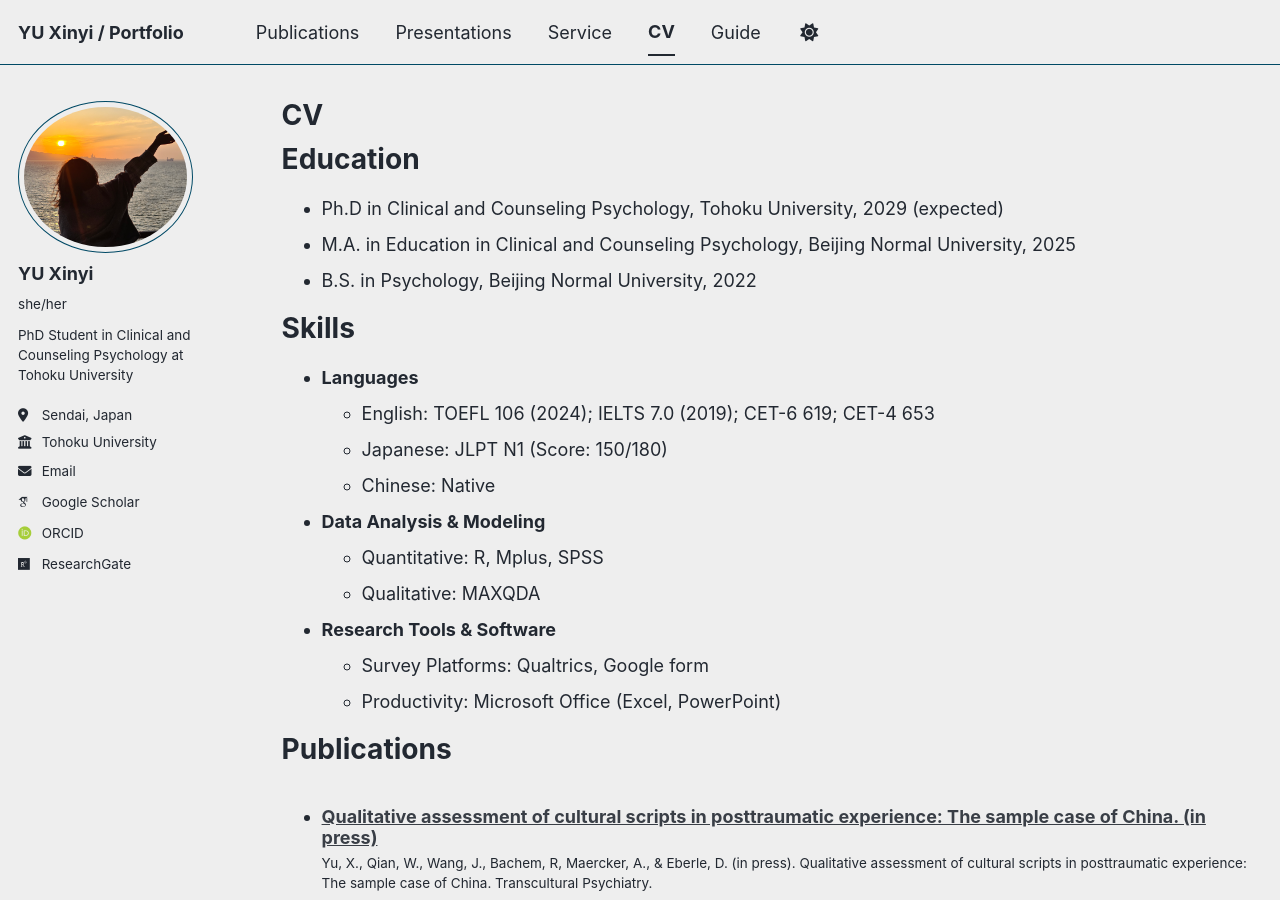
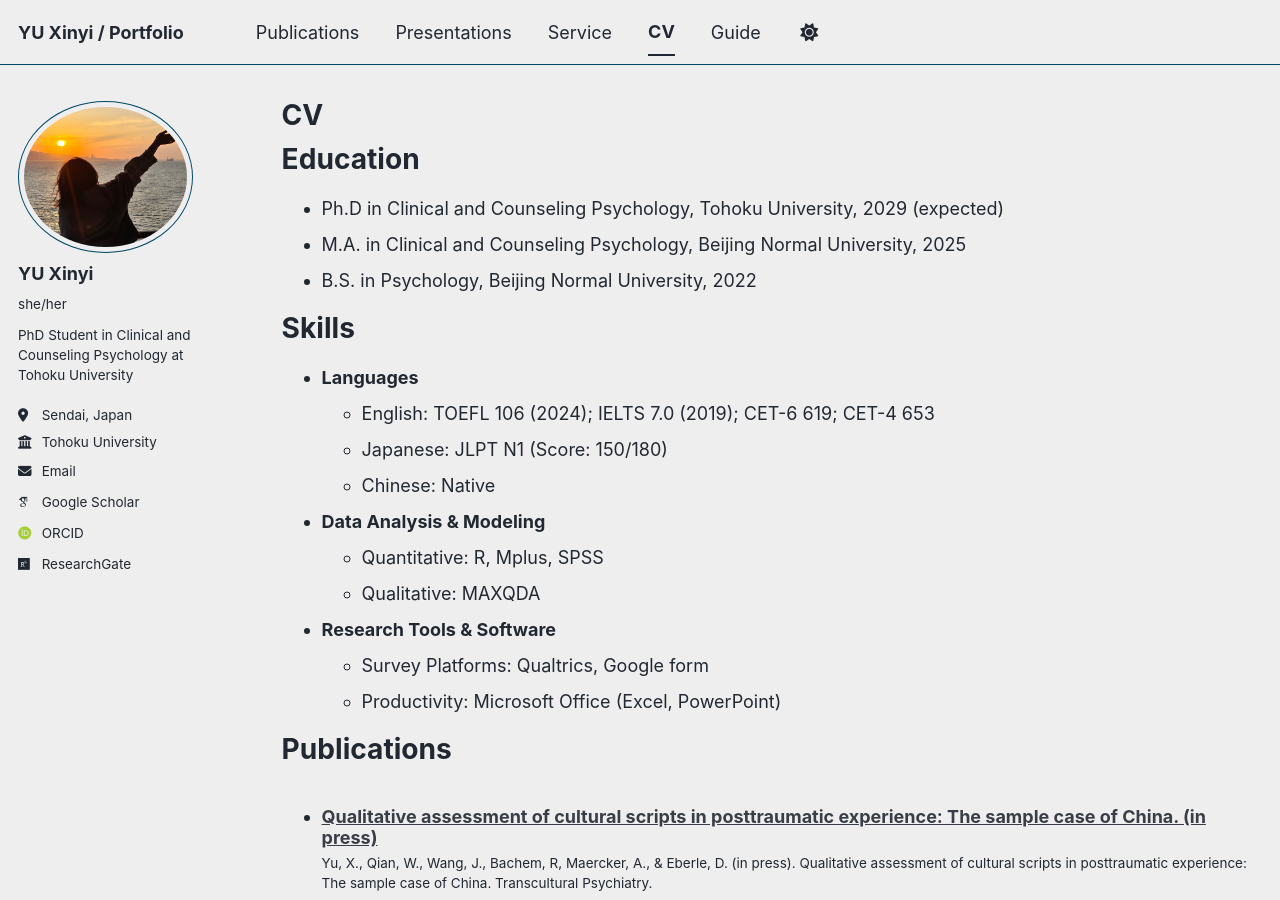
Before and after one commit to north119/north119.github.io, a Jekyll site: the page built from _pages/cv.md, in a window 1280 px wide and 900 px high. Built offline with Jekyll 4.4.1, drawn with Linux system fonts in a browser that asks for light colours; some web fonts are replaced; a script bundle is joined from its source files by our own code; library files that are not in the unit come from our copies.

Commit message:
Update cv.md

```diff
--- a/_pages/cv.md
+++ b/_pages/cv.md
@@ -12,7 +12,7 @@ redirect_from:
 Education
 ======
 * Ph.D in Clinical and Counseling Psychology, Tohoku University, 2029 (expected)
-* M.A. in Education in Clinical and Counseling Psychology, Beijing Normal University, 2025
+* M.A. in Clinical and Counseling Psychology, Beijing Normal University, 2025
 * B.S. in Psychology, Beijing Normal University, 2022
 
 Skills
```
